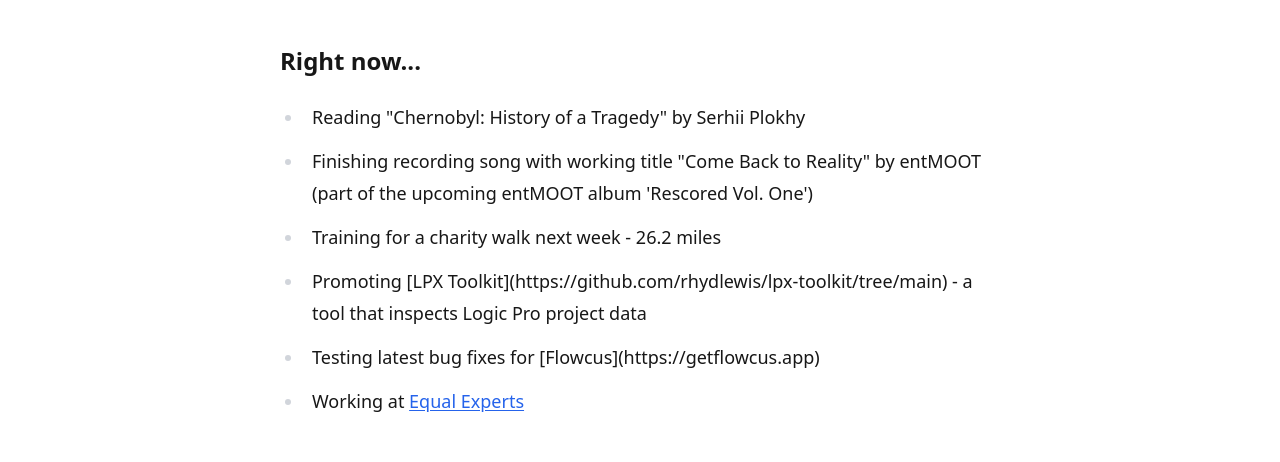
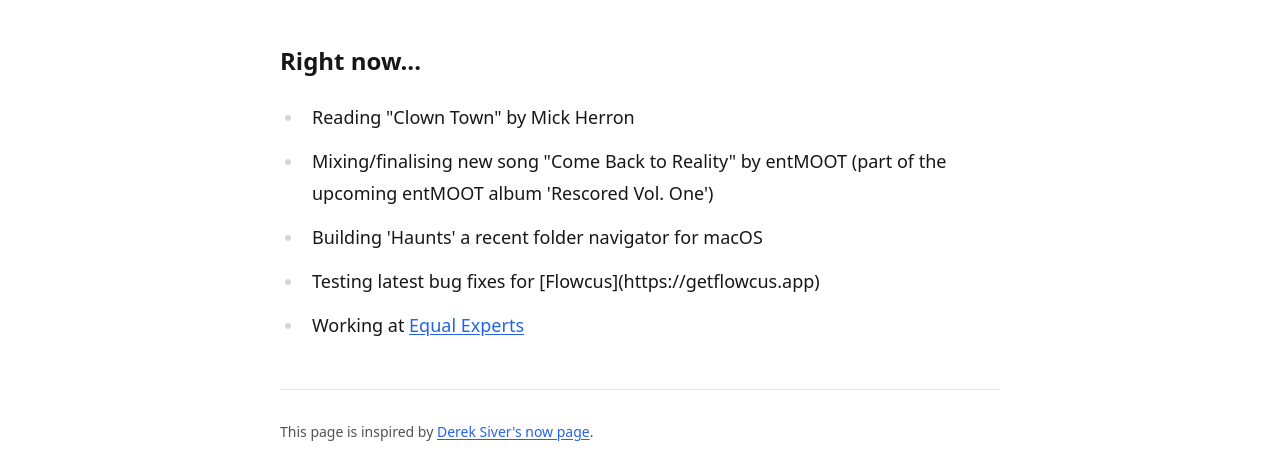
Before and after one commit to rhydlewis/rhydlewis.net, an Astro site: page /now in a window 1280 px wide. Shown: the part 228-690 px from the top of the page. Built offline with nearby package versions, Linux system fonts and the light colour scheme; Astro itself is replaced by a stand-in of ours; a web font is replaced by a local one.

Commit message:
latest now update

```diff
--- a/src/pages/now.astro
+++ b/src/pages/now.astro
@@ -31,10 +31,9 @@
         <h2>Right now...</h2>
 
         <ul>
-          <li>Reading "Chernobyl: History of a Tragedy" by Serhii Plokhy</li>
-          <li>Finishing recording song with working title "Come Back to Reality" by entMOOT (part of the upcoming entMOOT album 'Rescored Vol. One')</li>
-          <li>Training for a charity walk next week - 26.2 miles</li>
-          <li>Promoting [LPX Toolkit](https://github.com/rhydlewis/lpx-toolkit/tree/main) - a tool that inspects Logic Pro project data</li>
+          <li>Reading "Clown Town" by Mick Herron</li>
+          <li>Mixing/finalising new song "Come Back to Reality" by entMOOT (part of the upcoming entMOOT album 'Rescored Vol. One')</li>
+          <li>Building 'Haunts' a recent folder navigator for macOS</li>
           <li>Testing latest bug fixes for [Flowcus](https://getflowcus.app)</li>
           <li>Working at <a href="https://www.equalexperts.com" target="_blank" rel="noopener noreferrer">Equal Experts</a></li>
         </ul>
```
